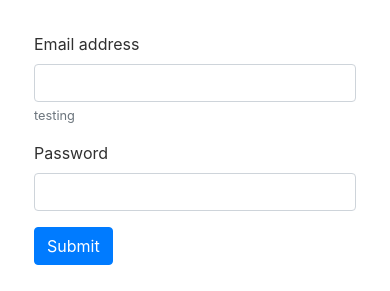
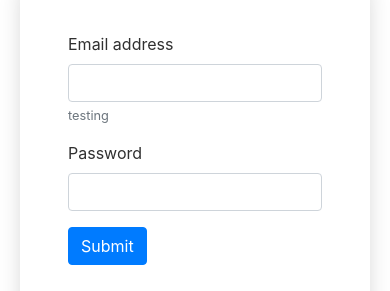
Before and after one commit to moyinwong/Tecklance.xyz, a website: page public/login.html in a window 390 px wide. Shown: the part 289-580 px from the top of the page. Drawn offline with nearby package versions, Linux system fonts and the light colour scheme.

Commit message:
added media query for login page

```diff
--- a/public/css/index.css
+++ b/public/css/index.css
@@ -211,3 +211,15 @@ h2 {
     margin-top: 30px;
     color: #303030;
 }
+
+@media (max-width: 400px) {
+    .login-form-container {
+        height: 500px;
+        width: 350px;
+        box-shadow: 0px 0px 23px -3px rgba(0,0,0,0.19);
+        padding: 48px 48px 32px 48px;
+        border-radius: 4px;
+        color: #303030;
+        z-index: 1;
+    }
+}
```
